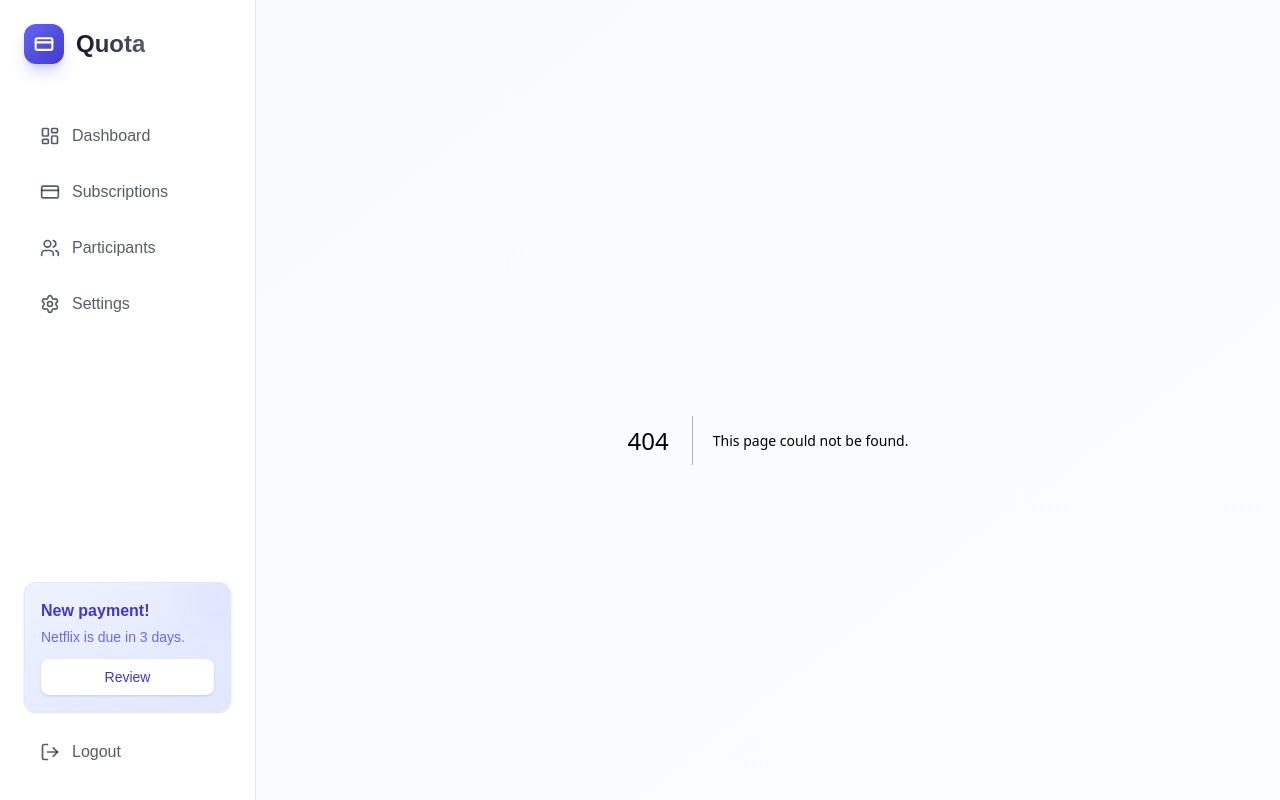
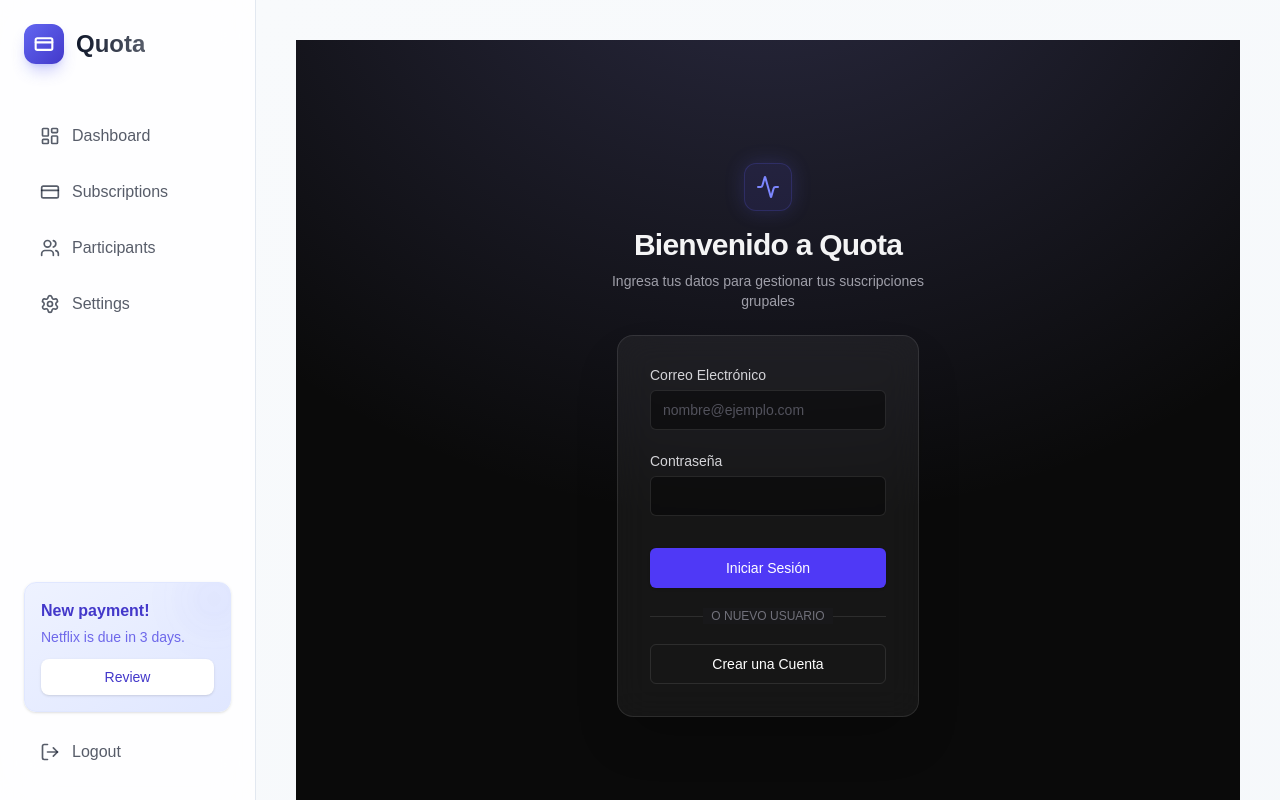
Before and after one commit to lucianoCisneros/quota, a Next.js app: page /login in a window 1280 px wide. Before the commit this address had no page. Built offline with nearby package versions, Linux system fonts and the light colour scheme.

Commit message:
feat: implement authentication flow and sidebar status

```diff
--- /dev/null
+++ b/src/app/auth/actions.ts
@@ -0,0 +1,10 @@
+'use server'
+
+import { createClient } from '@/utils/supabase/server'
+import { redirect } from 'next/navigation'
+
+export async function signOut() {
+    const supabase = await createClient()
+    await supabase.auth.signOut()
+    redirect('/login')
+}
--- /dev/null
+++ b/src/app/login/actions.ts
@@ -0,0 +1,45 @@
+'use server'
+
+import { revalidatePath } from 'next/cache'
+import { redirect } from 'next/navigation'
+import { createClient } from '@/utils/supabase/server'
+
+export async function login(formData: FormData) {
+    const supabase = await createClient()
+
+    // type-casting here for convenience
+    // in practice, you should validate your inputs
+    const data = {
+        email: formData.get('email') as string,
+        password: formData.get('password') as string,
+    }
+
+    const { error } = await supabase.auth.signInWithPassword(data)
+
+    if (error) {
+        redirect(`/login?message=${encodeURIComponent(error.message)}`)
+    }
+
+    revalidatePath('/', 'layout')
+    redirect('/')
+}
+
+export async function signup(formData: FormData) {
+    const supabase = await createClient()
+
+    // type-casting here for convenience
+    // in practice, you should validate your inputs
+    const data = {
+        email: formData.get('email') as string,
+        password: formData.get('password') as string,
+    }
+
+    const { error } = await supabase.auth.signUp(data)
+
+    if (error) {
+        redirect(`/login?message=${encodeURIComponent(error.message)}`)
+    }
+
+    revalidatePath('/', 'layout')
+    redirect('/login?message=Check email to continue sign in process')
+}
--- /dev/null
+++ b/src/app/login/page.tsx
@@ -0,0 +1,94 @@
+import { login, signup } from './actions'
+import { Activity } from 'lucide-react'
+
+export default async function LoginPage({
+    searchParams,
+}: {
+    searchParams: Promise<{ message: string }>
+}) {
+    const { message } = await searchParams
+
+    return (
+        <div className="flex h-screen flex-col items-center justify-center bg-[#0a0a0a] bg-[radial-gradient(ellipse_80%_80%_at_50%_-20%,rgba(120,119,198,0.3),rgba(255,255,255,0))] text-zinc-100">
+            <div className="mx-auto flex w-full flex-col justify-center space-y-6 sm:w-[350px]">
+                {/* Header */}
+                <div className="flex flex-col space-y-2 text-center">
+                    <div className="mx-auto flex h-12 w-12 items-center justify-center rounded-xl bg-indigo-500/10 mb-4 shadow-[0_0_20px_rgba(99,102,241,0.2)] border border-indigo-500/20">
+                        <Activity className="h-6 w-6 text-indigo-400" />
+                    </div>
+                    <h1 className="text-3xl font-semibold tracking-tight">Bienvenido a Quota</h1>
+                    <p className="text-sm text-zinc-400">
+                        Ingresa tus datos para gestionar tus suscripciones grupales
+                    </p>
+                </div>
+
+                {/* Form Container (Glassmorphism) */}
+                <div className="grid mx-6 gap-6 rounded-2xl border border-white/10 bg-white/5 p-8 shadow-2xl backdrop-blur-lg">
+                    <form className="flex flex-col gap-4">
+                        <div className="grid gap-2">
+                            <label className="text-sm font-medium leading-none text-zinc-300" htmlFor="email">
+                                Correo Electrónico
+                            </label>
+                            <input
+                                id="email"
+                                name="email"
+                                type="email"
+                                autoCapitalize="none"
+                                autoComplete="email"
+                                autoCorrect="off"
+                                placeholder="nombre@ejemplo.com"
+                                required
+                                className="flex h-10 w-full rounded-md border border-white/10 bg-black/40 px-3 py-2 text-sm placeholder:text-zinc-600 focus:outline-none focus:ring-2 focus:ring-indigo-500/50 focus:border-indigo-500/50 transition-all duration-300"
+                            />
+                        </div>
+
+                        <div className="grid gap-2 mt-2">
+                            <label className="text-sm font-medium leading-none text-zinc-300" htmlFor="password">
+                                Contraseña
+                            </label>
+                            <input
+                                id="password"
+                                name="password"
+                                type="password"
+                                required
+                                className="flex h-10 w-full rounded-md border border-white/10 bg-black/40 px-3 py-2 text-sm placeholder:text-zinc-600 focus:outline-none focus:ring-2 focus:ring-indigo-500/50 focus:border-indigo-500/50 transition-all duration-300"
+                            />
+                        </div>
+
+                        {/* Error / Success Messages from URL */}
+                        {message && (
+                            <div className="rounded-lg bg-indigo-500/10 p-3 text-center text-sm font-medium text-indigo-400 border border-indigo-500/20">
+                                {message}
+                            </div>
+                        )}
+
+                        <div className="mt-4 flex flex-col gap-3">
+                            <button
+                                formAction={login}
+                                className="inline-flex h-10 items-center justify-center rounded-md bg-indigo-600 px-4 py-2 text-sm font-medium text-white shadow hover:bg-indigo-700 hover:shadow-[0_0_15px_rgba(79,70,229,0.5)] focus-visible:outline-none focus-visible:ring-2 focus-visible:ring-indigo-500 transition-all duration-300 focus-visible:ring-offset-2 focus-visible:ring-offset-[#0a0a0a]"
+                            >
+                                Iniciar Sesión
+                            </button>
+
+                            <div className="relative my-2">
+                                <div className="absolute inset-0 flex items-center">
+                                    <span className="w-full border-t border-white/10" />
+                                </div>
+                                <div className="relative flex justify-center text-xs uppercase">
+                                    <span className="bg-[#18181A] px-2 text-zinc-500">O nuevo usuario</span>
+                                </div>
+                            </div>
+
+                            <button
+                                formAction={signup}
+                                className="inline-flex h-10 items-center justify-center rounded-md border border-white/10 bg-transparent px-4 py-2 text-sm font-medium text-white hover:bg-white/5 focus-visible:outline-none focus-visible:ring-2 focus-visible:ring-zinc-400 transition-all duration-300 focus-visible:ring-offset-2 focus-visible:ring-offset-[#0a0a0a]"
+                            >
+                                Crear una Cuenta
+                            </button>
+                        </div>
+                    </form>
+                </div>
+            </div>
+        </div>
+    )
+}
--- a/src/components/Sidebar.tsx
+++ b/src/components/Sidebar.tsx
@@ -1,4 +1,6 @@
 "use client";
+
+import { signOut } from "@/app/auth/actions";
 
 import Link from "next/link";
 import { usePathname } from "next/navigation";
@@ -41,8 +43,8 @@ export function Sidebar() {
                             key={link.name}
                             href={link.href}
                             className={`flex items-center gap-3 px-4 py-3 rounded-xl transition-all duration-300 group relative overflow-hidden ${finalIsActive
-                                    ? "text-white bg-primary-600 shadow-md shadow-primary-600/20"
-                                    : "text-foreground/70 hover:bg-surface-hover hover:text-foreground"
+                                ? "text-white bg-primary-600 shadow-md shadow-primary-600/20"
+                                : "text-foreground/70 hover:bg-surface-hover hover:text-foreground"
                                 }`}
                         >
                             {finalIsActive && (
@@ -69,10 +71,12 @@ export function Sidebar() {
                     </button>
                 </div>
 
-                <button className="flex items-center gap-3 px-4 py-3 rounded-xl text-foreground/70 hover:bg-red-50 hover:text-red-600 dark:hover:bg-red-500/10 dark:hover:text-red-400 transition-all w-full mt-4">
-                    <LogOut size={20} />
-                    <span className="font-medium">Logout</span>
-                </button>
+                <form action={signOut}>
+                    <button type="submit" className="flex items-center gap-3 px-4 py-3 rounded-xl text-foreground/70 hover:bg-red-50 hover:text-red-600 dark:hover:bg-red-500/10 dark:hover:text-red-400 transition-all w-full mt-4">
+                        <LogOut size={20} />
+                        <span className="font-medium">Logout</span>
+                    </button>
+                </form>
             </div>
         </aside>
     );
```
